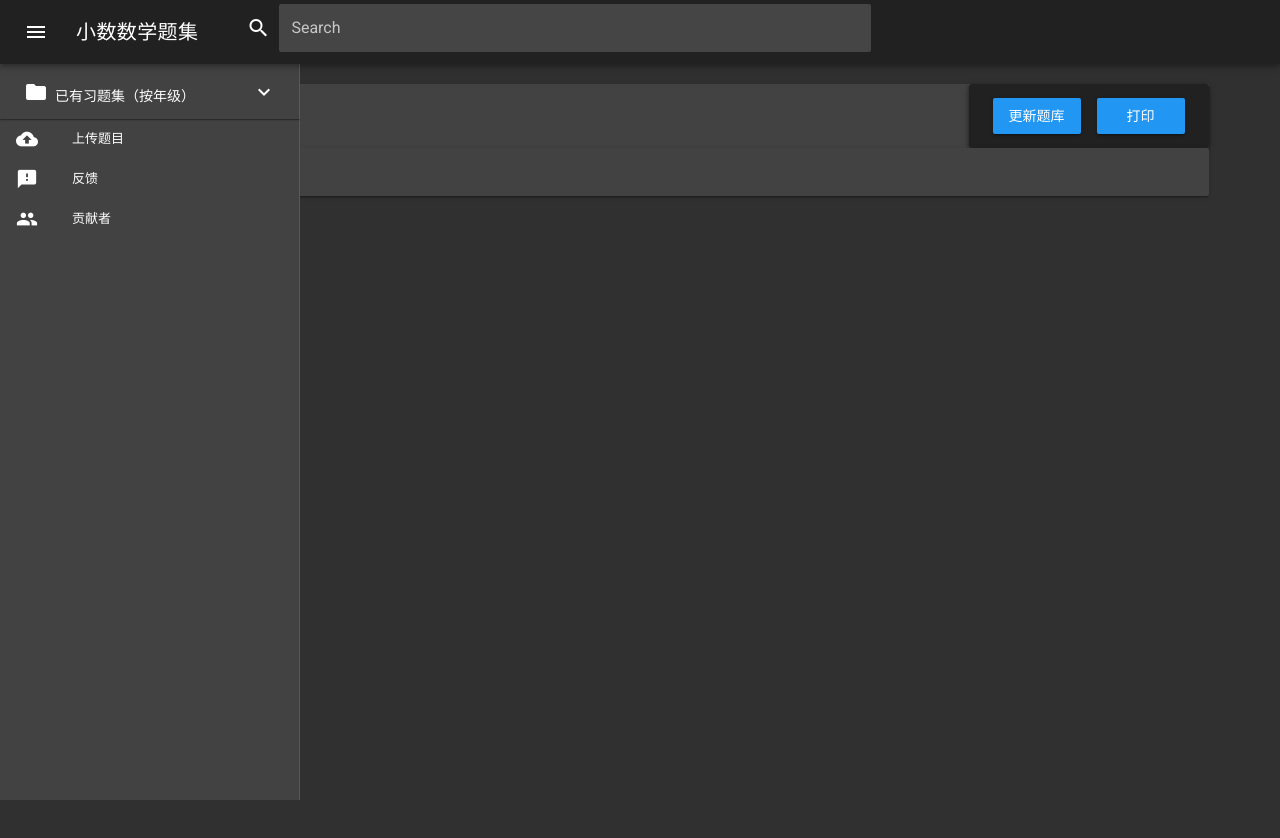
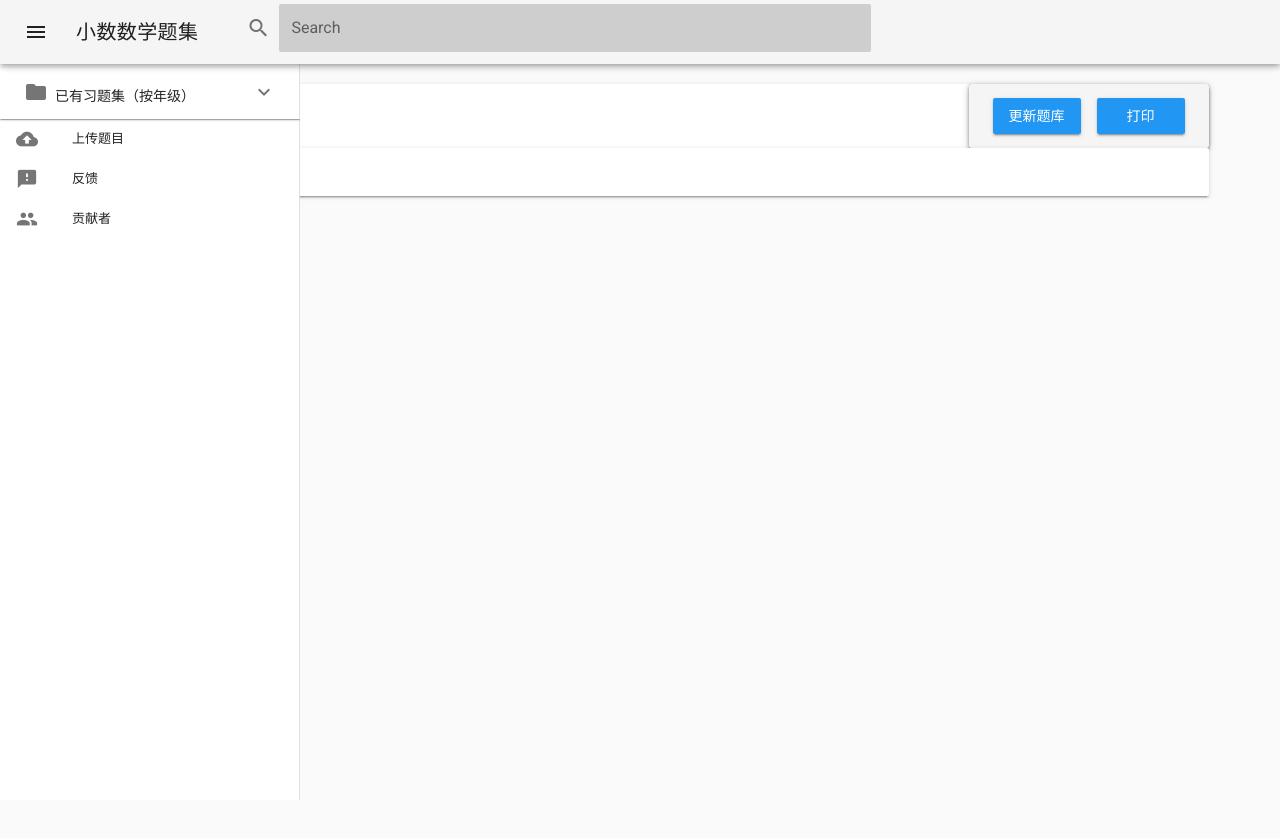
Before and after one commit to halton/arithmetic.js, a Vue app: page /#/ in a window 1280 px wide. Shown: the top 838 px of the page. Built offline with nearby package versions, Linux system fonts and the light colour scheme.

Commit message:
Change to use them grey, my wift hate the dark them.

```diff
--- a/src/components/Home.vue
+++ b/src/components/Home.vue
@@ -1,5 +1,5 @@
 <template>
-  <v-app id="inspire" dark align-top>
+  <v-app id="inspire" grey lighten-4 align-top>
     <v-navigation-drawer fixed clipped app v-model="drawer">
       <v-list dense fluid>
         <exam-collect-by-grade v-on:update-content="onUpdateContent"></exam-collect-by-grade>
```
